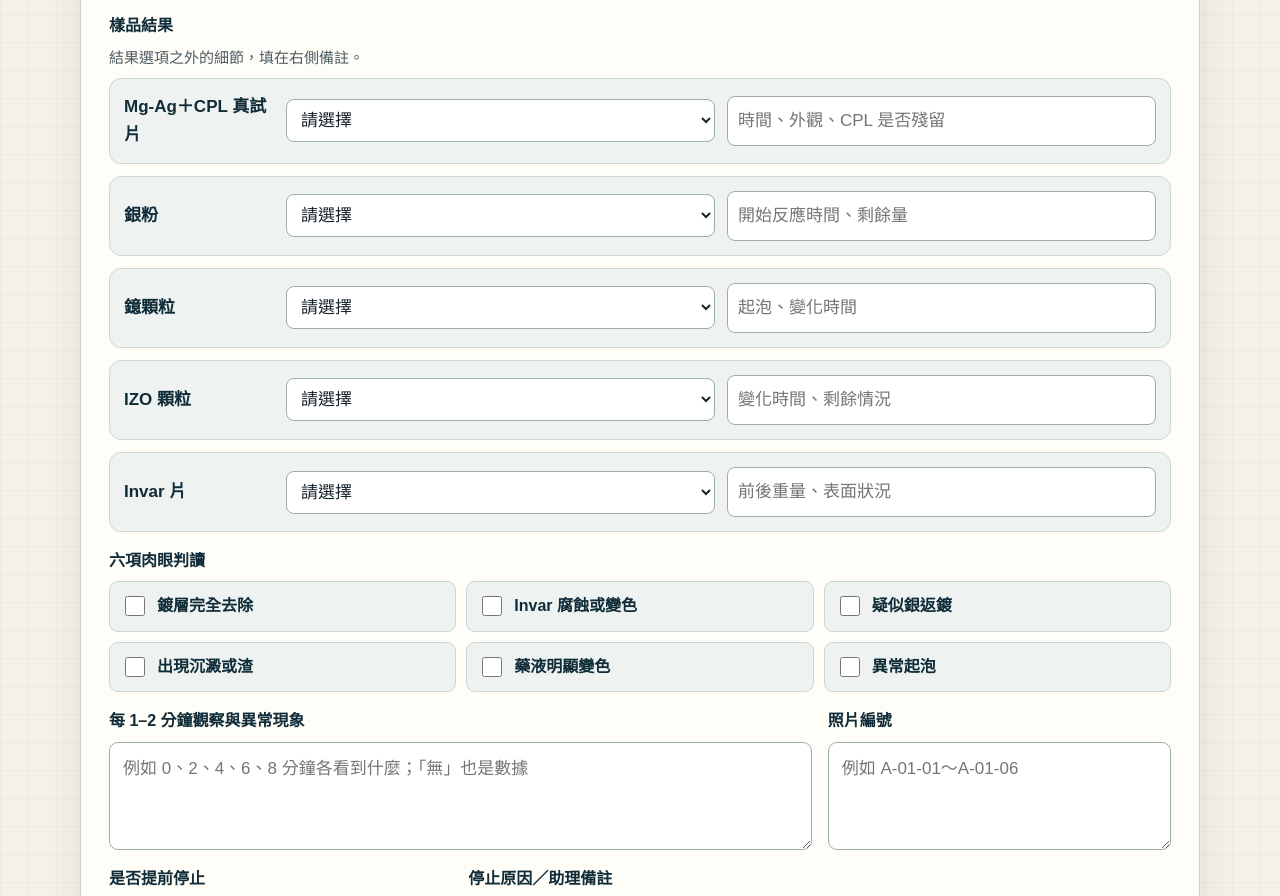
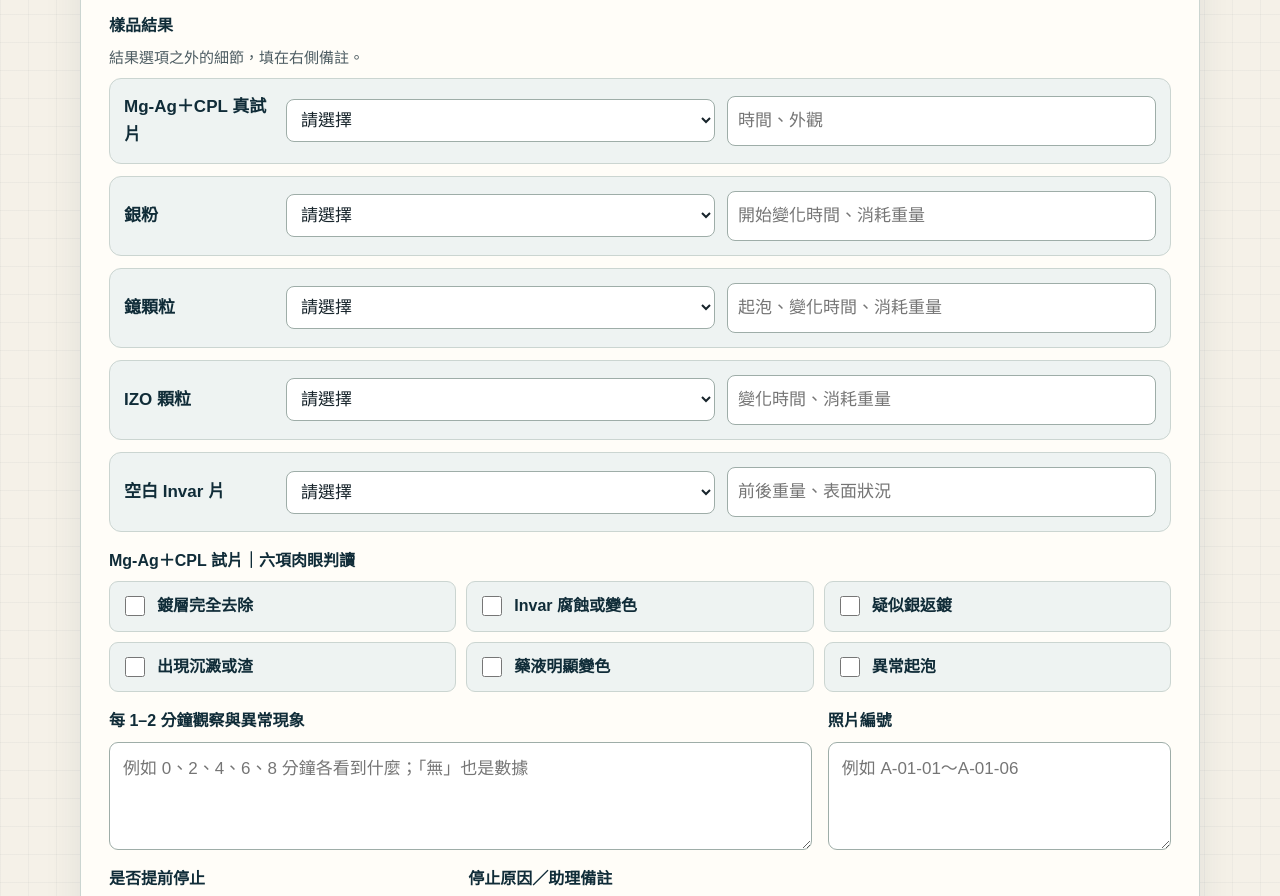
Before and after one commit to oohowba/fmm-strip, a plain HTML site: page site/assistant.html in a window 1280 px wide. Shown: the part 2114-3010 px from the top of the page. Drawn offline with Linux system fonts and the light colour scheme.

Commit message:
修正樣品結果與六項判讀欄位

```diff
--- a/site/assistant.html
+++ b/site/assistant.html
@@ -89,14 +89,14 @@
           <div class="field"><label for="ultrasonic">超音波條件</label><textarea id="ultrasonic" name="ultrasonic" placeholder="頻率、檔位、實測功率或設備設定"></textarea></div>
           <div class="field wide"><span class="group-label">樣品結果</span><span class="hint">結果選項之外的細節，填在右側備註。</span>
             <div class="sample-table">
-              <div class="sample-row"><strong>Mg-Ag＋CPL 真試片</strong><select name="sampleReal"><option>請選擇</option><option>完全移除</option><option>部分移除</option><option>未明顯移除</option><option>基材疑似受損</option><option>未測</option></select><input name="sampleRealNote" placeholder="時間、外觀、CPL 是否殘留"></div>
-              <div class="sample-row"><strong>銀粉</strong><select name="sampleAg"><option>請選擇</option><option>完全消失</option><option>明顯變小</option><option>稍微變小</option><option>無明顯變化</option><option>未測</option></select><input name="sampleAgNote" placeholder="開始反應時間、剩餘量"></div>
-              <div class="sample-row"><strong>鐿顆粒</strong><select name="sampleYb"><option>請選擇</option><option>完全消失</option><option>明顯變小</option><option>稍微變小</option><option>無明顯變化</option><option>未測</option></select><input name="sampleYbNote" placeholder="起泡、變化時間"></div>
-              <div class="sample-row"><strong>IZO 顆粒</strong><select name="sampleIzo"><option>請選擇</option><option>完全消失</option><option>明顯變小</option><option>稍微變小</option><option>無明顯變化</option><option>未測</option></select><input name="sampleIzoNote" placeholder="變化時間、剩餘情況"></div>
-              <div class="sample-row"><strong>Invar 片</strong><select name="sampleInvar"><option>請選擇</option><option>外觀正常</option><option>輕微變色</option><option>明顯變色或失光</option><option>黑點或定點起泡</option><option>未測</option></select><input name="sampleInvarNote" placeholder="前後重量、表面狀況"></div>
+              <div class="sample-row"><strong>Mg-Ag＋CPL 真試片</strong><select name="sampleReal"><option>請選擇</option><option>完全移除</option><option>部分移除</option><option>未明顯移除</option><option>基材疑似受損</option><option>未測</option></select><input name="sampleRealNote" placeholder="時間、外觀"></div>
+              <div class="sample-row"><strong>銀粉</strong><select name="sampleAg"><option>請選擇</option><option>完全消失</option><option>明顯變小</option><option>稍微變小</option><option>無明顯變化</option><option>未測</option></select><input name="sampleAgNote" placeholder="開始變化時間、消耗重量"></div>
+              <div class="sample-row"><strong>鐿顆粒</strong><select name="sampleYb"><option>請選擇</option><option>完全消失</option><option>明顯變小</option><option>稍微變小</option><option>無明顯變化</option><option>未測</option></select><input name="sampleYbNote" placeholder="起泡、變化時間、消耗重量"></div>
+              <div class="sample-row"><strong>IZO 顆粒</strong><select name="sampleIzo"><option>請選擇</option><option>完全消失</option><option>明顯變小</option><option>稍微變小</option><option>無明顯變化</option><option>未測</option></select><input name="sampleIzoNote" placeholder="變化時間、消耗重量"></div>
+              <div class="sample-row"><strong>空白 Invar 片</strong><select name="sampleInvar"><option>請選擇</option><option>外觀正常</option><option>輕微變色</option><option>明顯變色或失光</option><option>黑點或定點起泡</option><option>未測</option></select><input name="sampleInvarNote" placeholder="前後重量、表面狀況"></div>
             </div>
           </div>
-          <div class="field wide"><span class="group-label">六項肉眼判讀</span><div class="check-grid">
+          <div class="field wide"><span class="group-label">Mg-Ag＋CPL 試片｜六項肉眼判讀</span><div class="check-grid">
             <label class="check"><input type="checkbox" name="coatingRemoved">鍍層完全去除</label><label class="check"><input type="checkbox" name="invarDamage">Invar 腐蝕或變色</label><label class="check"><input type="checkbox" name="silverPlate">疑似銀返鍍</label><label class="check"><input type="checkbox" name="precipitate">出現沉澱或渣</label><label class="check"><input type="checkbox" name="colorChange">藥液明顯變色</label><label class="check"><input type="checkbox" name="abnormalBubble">異常起泡</label>
           </div></div>
           <div class="field half"><label for="observations">每 1–2 分鐘觀察與異常現象</label><textarea id="observations" name="observations" placeholder="例如 0、2、4、6、8 分鐘各看到什麼；「無」也是數據"></textarea></div>
@@ -122,8 +122,8 @@
       function load(){try{const d=JSON.parse(localStorage.getItem(key)||'null');if(!d)return;person(d.person||'brian');Object.entries(d).forEach(([k,v])=>{const el=form.elements[k];if(!el)return;if(el.type==='checkbox')el.checked=Boolean(v);else el.value=v});saveState.textContent='已載入上次暫存'}catch(e){saveState.textContent='暫存讀取失敗'}}
       form.addEventListener('input',save);form.addEventListener('change',save);
       const val=(d,k)=>String(d[k]||'未填').trim()||'未填';const yn=v=>v?'是':'否';
-      function full(){const d=data();return `【實驗完成回報】\n操作者：${val(d,'operator')}\n日期：${val(d,'date')}\n實驗編號：${val(d,'experimentId')}\n執行方案：${val(d,'route')}\n配方版本：${val(d,'recipeVersion')}\n開始／結束時間：${val(d,'timeRange')}\n實際反應時間：${val(d,'reactionTime')}\n初始／結束 pH：${val(d,'ph')}\n初始／最高溫度：${val(d,'temperature')}\n超音波條件：${val(d,'ultrasonic')}\n實際投料／步驟偏離：${val(d,'actualDose')}\n\n【樣品結果】\nMg-Ag＋CPL：${val(d,'sampleReal')}｜${val(d,'sampleRealNote')}\n銀粉：${val(d,'sampleAg')}｜${val(d,'sampleAgNote')}\n鐿顆粒：${val(d,'sampleYb')}｜${val(d,'sampleYbNote')}\nIZO：${val(d,'sampleIzo')}｜${val(d,'sampleIzoNote')}\nInvar：${val(d,'sampleInvar')}｜${val(d,'sampleInvarNote')}\n\n【六項判讀】\n鍍層完全去除：${yn(d.coatingRemoved)}\nInvar 腐蝕或變色：${yn(d.invarDamage)}\n疑似銀返鍍：${yn(d.silverPlate)}\n沉澱或渣：${yn(d.precipitate)}\n藥液明顯變色：${yn(d.colorChange)}\n異常起泡：${yn(d.abnormalBubble)}\n\n每 1–2 分鐘觀察：${val(d,'observations')}\n是否提前停止：${val(d,'stopped')}\n停止原因／助理備註：${val(d,'stopReason')}\n照片編號：${val(d,'photoIds')}\n\n請 Nico 判斷下一輪是否調整；助理未自行補藥或更改配方。`}
-      function urgent(){const d=data();return `【立即停止｜請 Nico 確認】\n操作者：${val(d,'operator')}\n日期／時間：${val(d,'date')} ${val(d,'timeRange')}\n實驗編號：${val(d,'experimentId')}\n執行方案：${val(d,'route')}\n停止時反應時間：${val(d,'reactionTime')}\n當下 pH：${val(d,'ph')}\n當下／最高溫度：${val(d,'temperature')}\n看到的異常：${val(d,'stopReason')}\n現場觀察：${val(d,'observations')}\nMg-Ag＋CPL：${val(d,'sampleReal')}｜${val(d,'sampleRealNote')}\nInvar：${val(d,'sampleInvar')}｜${val(d,'sampleInvarNote')}\n照片編號：${val(d,'photoIds')}\n\n已停止該瓶，未自行補藥，等待 Nico 指示。`}
+      function full(){const d=data();return `【實驗完成回報】\n操作者：${val(d,'operator')}\n日期：${val(d,'date')}\n實驗編號：${val(d,'experimentId')}\n執行方案：${val(d,'route')}\n配方版本：${val(d,'recipeVersion')}\n開始／結束時間：${val(d,'timeRange')}\n實際反應時間：${val(d,'reactionTime')}\n初始／結束 pH：${val(d,'ph')}\n初始／最高溫度：${val(d,'temperature')}\n超音波條件：${val(d,'ultrasonic')}\n實際投料／步驟偏離：${val(d,'actualDose')}\n\n【樣品結果】\nMg-Ag＋CPL：${val(d,'sampleReal')}｜${val(d,'sampleRealNote')}\n銀粉：${val(d,'sampleAg')}｜${val(d,'sampleAgNote')}\n鐿顆粒：${val(d,'sampleYb')}｜${val(d,'sampleYbNote')}\nIZO：${val(d,'sampleIzo')}｜${val(d,'sampleIzoNote')}\n空白 Invar：${val(d,'sampleInvar')}｜${val(d,'sampleInvarNote')}\n\n【Mg-Ag＋CPL 試片六項判讀】\n鍍層完全去除：${yn(d.coatingRemoved)}\nInvar 腐蝕或變色：${yn(d.invarDamage)}\n疑似銀返鍍：${yn(d.silverPlate)}\n沉澱或渣：${yn(d.precipitate)}\n藥液明顯變色：${yn(d.colorChange)}\n異常起泡：${yn(d.abnormalBubble)}\n\n每 1–2 分鐘觀察：${val(d,'observations')}\n是否提前停止：${val(d,'stopped')}\n停止原因／助理備註：${val(d,'stopReason')}\n照片編號：${val(d,'photoIds')}\n\n請 Nico 判斷下一輪是否調整；助理未自行補藥或更改配方。`}
+      function urgent(){const d=data();return `【立即停止｜請 Nico 確認】\n操作者：${val(d,'operator')}\n日期／時間：${val(d,'date')} ${val(d,'timeRange')}\n實驗編號：${val(d,'experimentId')}\n執行方案：${val(d,'route')}\n停止時反應時間：${val(d,'reactionTime')}\n當下 pH：${val(d,'ph')}\n當下／最高溫度：${val(d,'temperature')}\n看到的異常：${val(d,'stopReason')}\n現場觀察：${val(d,'observations')}\nMg-Ag＋CPL：${val(d,'sampleReal')}｜${val(d,'sampleRealNote')}\n空白 Invar：${val(d,'sampleInvar')}｜${val(d,'sampleInvarNote')}\n照片編號：${val(d,'photoIds')}\n\n已停止該瓶，未自行補藥，等待 Nico 指示。`}
       function show(text,type){reportText.value=text;report.classList.add('show');banner.className='status-banner show '+type;banner.textContent=type==='stop'?'已產生立即停止回報：請立刻貼到 LINE 並附現場照片。':'已產生完整回報：請複製到 LINE 並附對應照片。';report.scrollIntoView({behavior:'smooth',block:'start'})}
       document.querySelector('#generate').addEventListener('click',()=>show(full(),'ok'));document.querySelector('#urgent').addEventListener('click',()=>show(urgent(),'stop'));
       document.querySelector('#copy').addEventListener('click',async()=>{try{await navigator.clipboard.writeText(reportText.value);banner.className='status-banner show ok';banner.textContent='回報已複製，可以貼到 LINE。'}catch(e){reportText.select();document.execCommand('copy')}});
```
